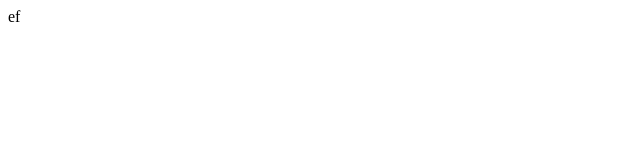
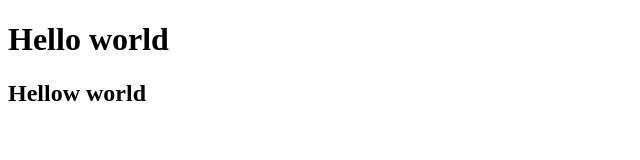
Before and after one commit to imnotpetukhova/test_repo, a plain HTML site: page index.html in a window 1280 px wide. Shown: the whole page, without its empty margins (0-640 px from the left). Drawn offline with Linux system fonts and the light colour scheme.

Commit message:
add title h2

```diff
--- a/index.html
+++ b/index.html
@@ -7,6 +7,7 @@
     <title>Document</title>
 </head>
 <body>
-    ef
+    <h1> Hello world </h1>
+    <h2> Hellow world </h2>
 </body>
 </html>
```
